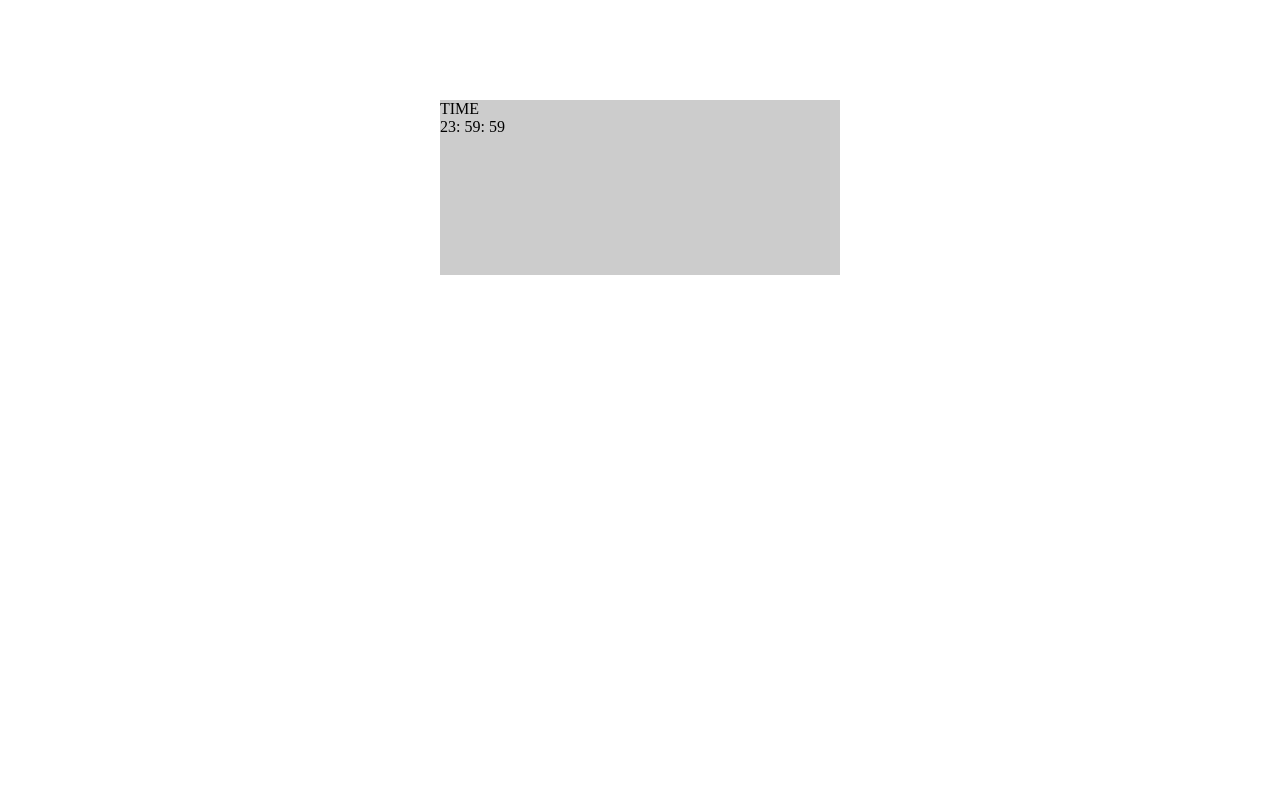
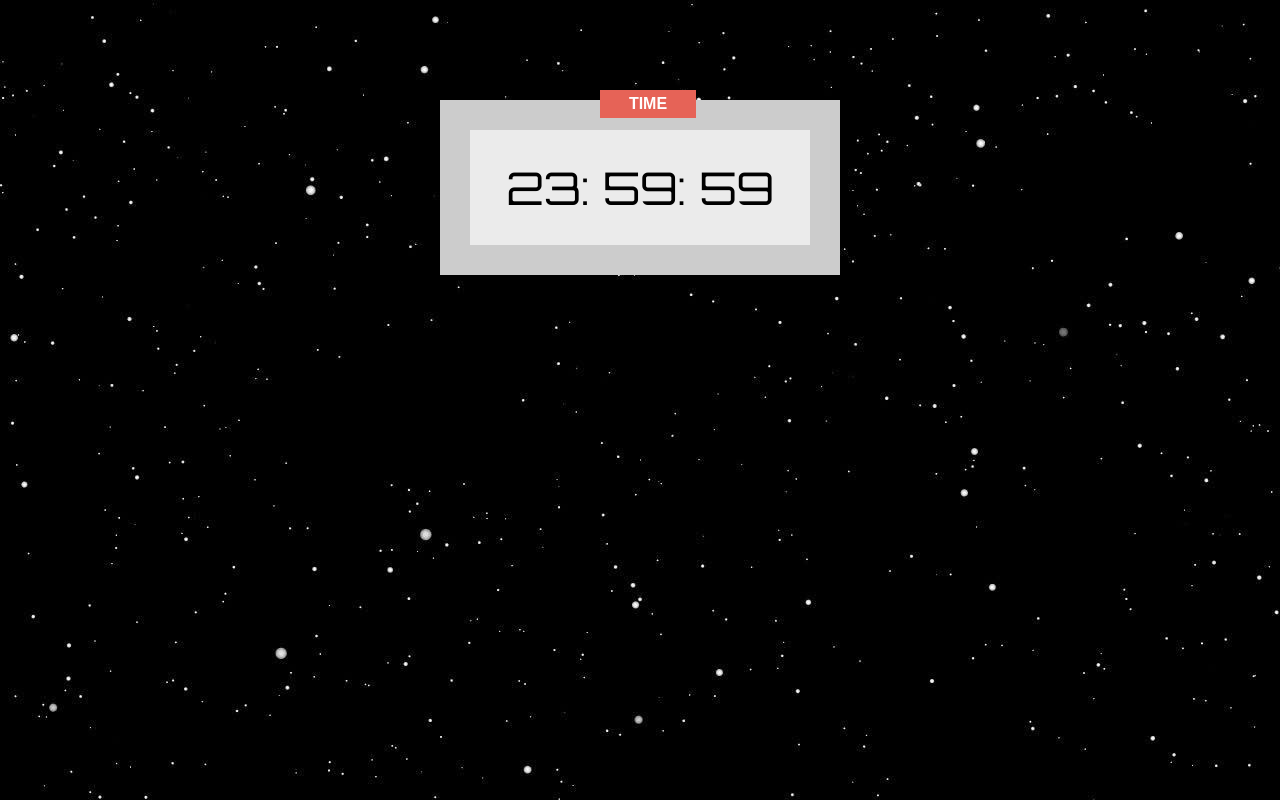
Before and after one commit to Novrima/webd_clk, a plain HTML site: page index.html in a window 1280 px wide. Drawn offline with Linux system fonts and the light colour scheme.

Commit message:
Done CSS section

```diff
--- a/styles.css
+++ b/styles.css
@@ -1,3 +1,6 @@
+@import url('https://fonts.googleapis.com/css2?family=Orbitron&display=swap');
+
+
 *{
     padding: 0;
     margin: 0;
@@ -5,7 +8,7 @@
 }
 
 body{
-    background: white;
+    background: url("./bg.jpg");
 }
 
 .main{
@@ -13,4 +16,28 @@ body{
     width: 400px;
     height: 175px;
     margin: 100px auto;
+    position: relative;
+    padding: 30px;
 }
+
+.badge{
+    width:  96px;
+    background: #e66357;
+    color: white;
+    padding: 5px 10px;
+    font-family: sans-serif;
+    font-weight: bold;
+    position:absolute;
+    top: -10px;;
+    left: 40%;
+    text-align: center;
+}
+
+.clock{
+    background: #EBEBEB;
+    text-align: center;
+    font-size: 45px;
+    height: 100%;
+    padding: 30px;
+    font-family: Orbitron;
+}
```
Also changed, not shown: bg.jpg (added).
